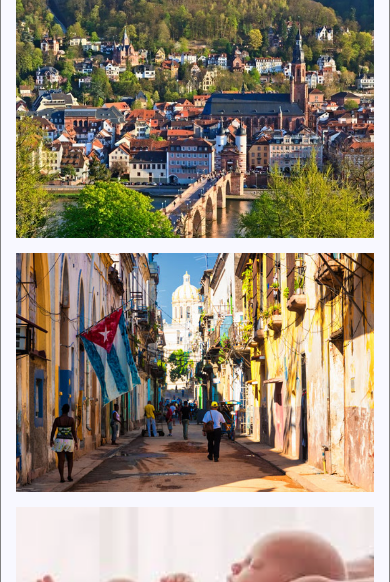
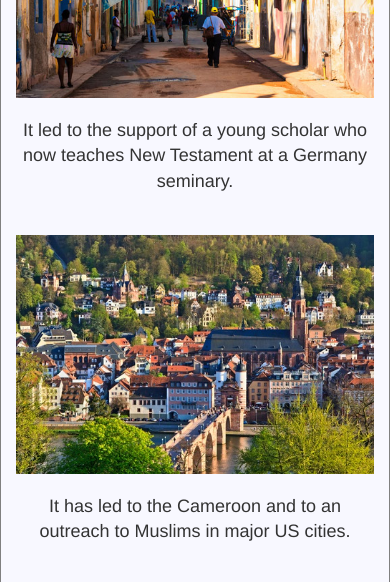
Before and after one commit to danielkjones/BEFC_website, a PHP site: page /missions.php in a window 390 px wide. Shown: the part 538-1120 px from the top of the page. Run offline with PHP 8.4, Linux system fonts and the light colour scheme; some libraries are stand-ins or nearby versions.

Commit message:
Quick fixes to images and formats

```diff
--- a/gatherings.php
+++ b/gatherings.php
@@ -34,7 +34,7 @@
                     <img src="images/fall_gathering.jpeg" alt="People at Fire" class="gallery-image">
                 </div>
                 <div class="col-sm-3">
-                    <img src="images/knock2.jpeg" alt="Church Service" class="gallery-image">
+                    <img src="images/smiling_man.jpeg" alt="Smiling Man" class="gallery-image">
                 </div>
             </div>
         </div>
@@ -49,7 +49,7 @@
             <h4><strong>Wednesdays:</strong> 7:00 PM, South Road Bible Study</h4>
             <br>
             <h3>Connecting (Intentionally)</h4>
-            <h4>More connection opportunities include Guys Huddle, SAFE, and Pheobe groups that meet various times and places</h4>
+            <h4>More connection opportunities include Guys Huddle, SAFE, and Phoebe groups that meet various times and places</h4>
             <br>
             <h3>Upcoming Events:</h3>
             <h4><strong>Wednesday April 5, 2017:</strong> Pregnancy Center Banquet</h4>
--- a/missions.php
+++ b/missions.php
@@ -23,31 +23,42 @@
     </div>
 
     <!-- MAIN CONTENT -->
-    <div class="container-fluid gallery">
-        <div class="row">
-            <div class="col-sm-3">
-                <img src="images/da_streets.png" alt="Image of the Streets" class="gallery-image">
-            </div>
-            <div class="col-sm-3">
-                <img src="images/image%20(2).png" alt="Image of the Buildings" class="gallery-image">
-            </div>
-            <div class="col-sm-3">
-                <img src="images/image.png" alt="The Alleyway" class="gallery-image">
-            </div>
-            <div class="col-sm-3">
-                <img src="images/small_sleeping_baby.png" alt="Sleeping Baby" class="gallery-image">
-            </div>
-
-        </div>
-    </div>
-    <div class="container page-content">
-        <div class="info-text centered">
+    <div class="container page-content centered">
+        <div class="info-text">
             <p>
                 Since its founding in 1979, BEFC has been committed to missions. <br>
                 And that led to a very solid relationship with the indigenous church in Cuba. <br>
+            </p>
+        </div>
+        <div class="info-picture">
+            <img src="images/image.png" alt="The Alleyway" class="info-picture-image">
+        </div>
+        <div class="info-text">
+            <p>
                 It led to the support of a young scholar who now teaches New Testament at a Germany seminary.<br>
+            </p>
+        </div>
+        <div class="info-picture">
+            <img src="images/image%20(2).png" alt="Image of the Buildings" class="info-picture-image">
+        </div>
+        <div class="info-text">
+            <p>
                 It has led to the Cameroon and to an outreach to Muslims in major US cities. <br>
+            </p>
+        </div>
+        <div class="info-picture">
+            <img src="images/da_streets.png" alt="Image of the Streets" class="info-picture-image">
+        </div>
+        <div class="info-text">
+            <p>
                 It led to the support - both in time and funding - to the Day Spring Pregnancy Center near by. <br>
+            </p>
+        </div>
+        <div class="info-picture">
+            <img src="images/small_sleeping_baby.png" alt="Sleeping Baby" class="info-picture-image">
+        </div>
+        <div class="info-text">
+            <p>
                 It leads in all sorts of directions. <br>
             </p>
             <p>
--- a/staff.php
+++ b/staff.php
@@ -58,8 +58,9 @@
             <h3>Jim Newcomb</h3>
             <h3>Steve Goss</h3>
             <div class="info-text">
-                <p>BEFC's Elder Board has three members in addition to the pastor:
-                  Dan Lea, Jim Newcomb and Steve Goss - all New Hampshire residents who have been with the church for 15 to 35 years.</p>
+                <p>BEFC's Elder Board has three members in addition to the pastor:<br>
+                  &emsp; Dan Lea, Jim Newcomb and Steve Goss <br>
+                    all New Hampshire residents who have been with the church for 15 to 35 years.</p>
             </div>
         </div>
 
```
Also changed, not shown: fellowship.php (+4 -7 lines), index.php (+11 -0 lines), images/DSC_0082.jpg, images/big_boy_3.jpeg (added), images/formal_dinner_2.jpg (added), images/smiling_man.jpeg (added).
